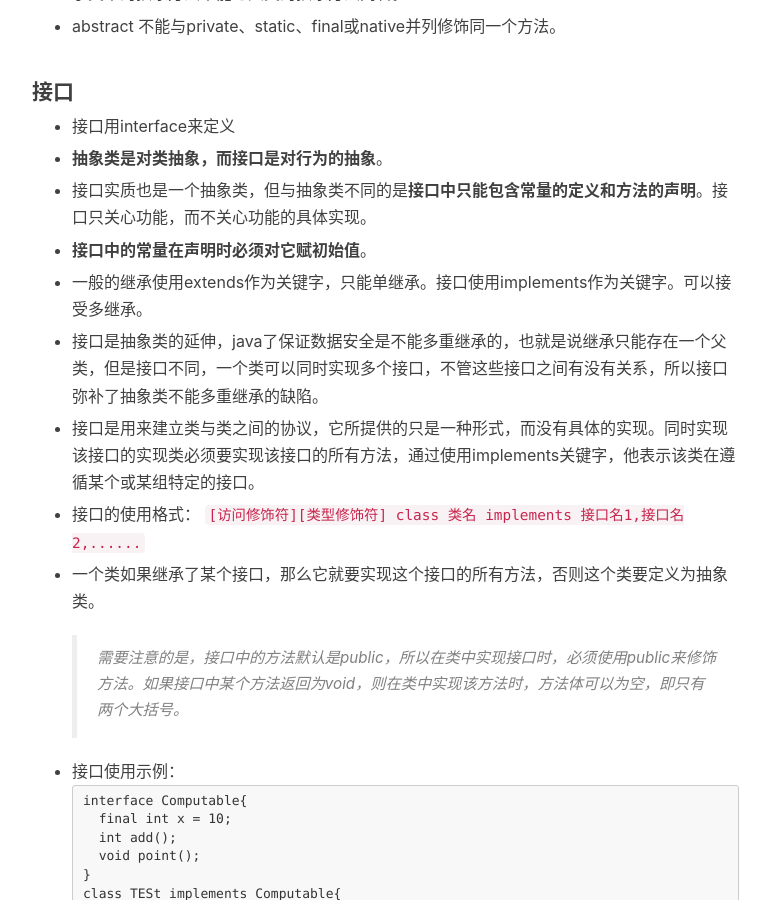
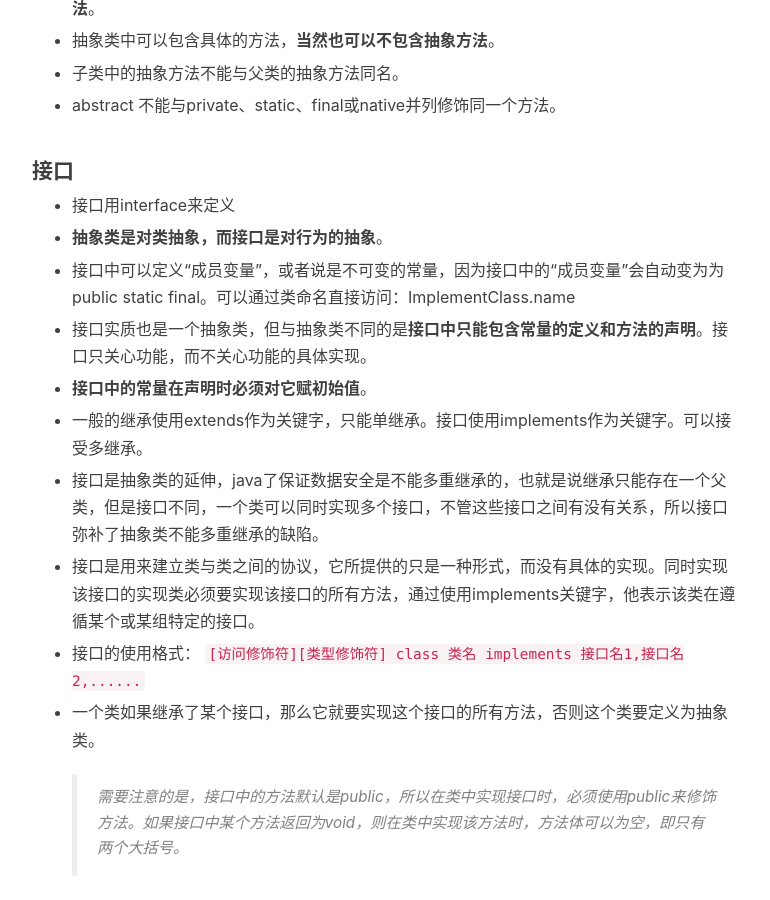
Before and after one commit to Fleschier/Fleschier.github.io, a Jekyll site: the page built from _posts/2018-04-06-Java-learning.markdown, in a window 1280 px wide and 900 px high, scrolled down 8297 px. Shown: the whole window, without its empty margins (233-1003 px from the left). Built offline with Jekyll 4.4.1, drawn with Linux system fonts in a browser that asks for light colours; nearby versions of some CDN libraries; comment, search, counter and statistics services are not loaded; some of the changed text lies outside the part shown.

Commit message:
update java

````diff
--- a/_posts/2018-04-06-Java-learning.markdown
+++ b/_posts/2018-04-06-Java-learning.markdown
@@ -173,6 +173,13 @@
 System.out.printf("字符串：%2$s，%1$d的十六进制数：%1$#x",i,s);
 //"X$"表示第几个变量。
 ```
+
+###### 图形界面输出
+
+```
+JOptionPane.showMessageDialog(....)  //具体参数见类库
+```
+
 ## 一些注意点
 ---
 #### 数组
@@ -361,6 +368,8 @@
 
 - **抽象类是对类抽象，而接口是对行为的抽象**。
 
+- 接口中可以定义“成员变量”，或者说是不可变的常量，因为接口中的“成员变量”会自动变为为public static final。可以通过类命名直接访问：ImplementClass.name
+
 - 接口实质也是一个抽象类，但与抽象类不同的是**接口中只能包含常量的定义和方法的声明**。接口只关心功能，而不关心功能的具体实现。
 
 - **接口中的常量在声明时必须对它赋初始值**。
````
